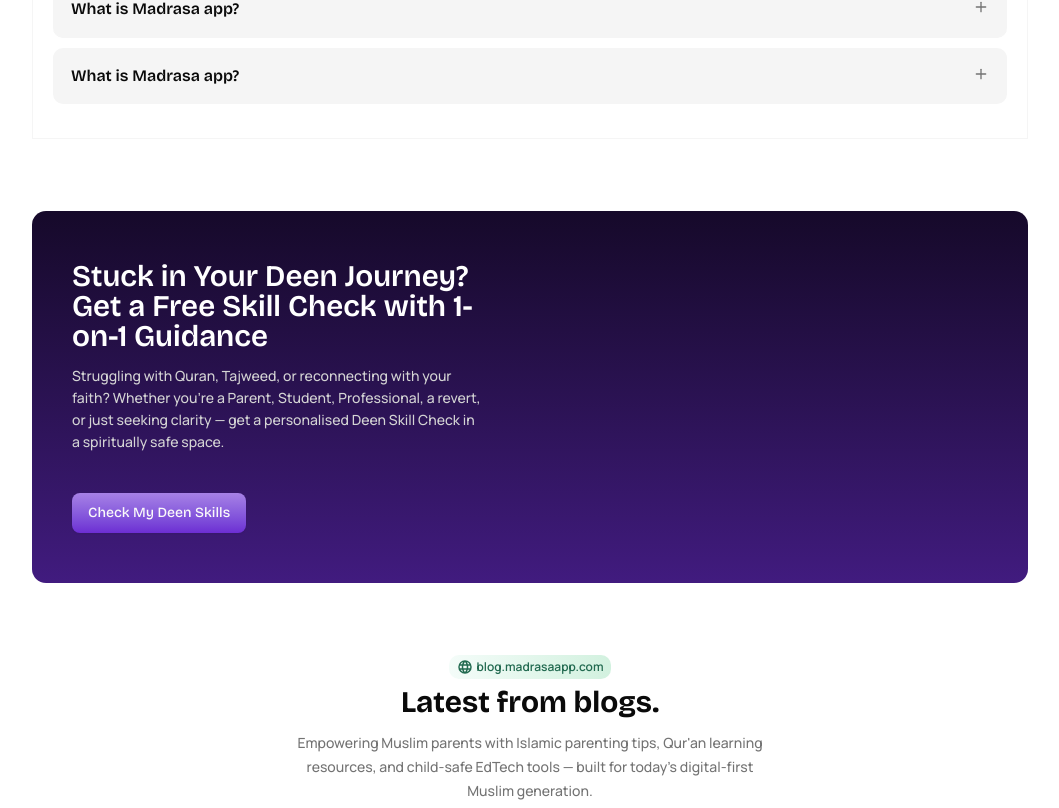
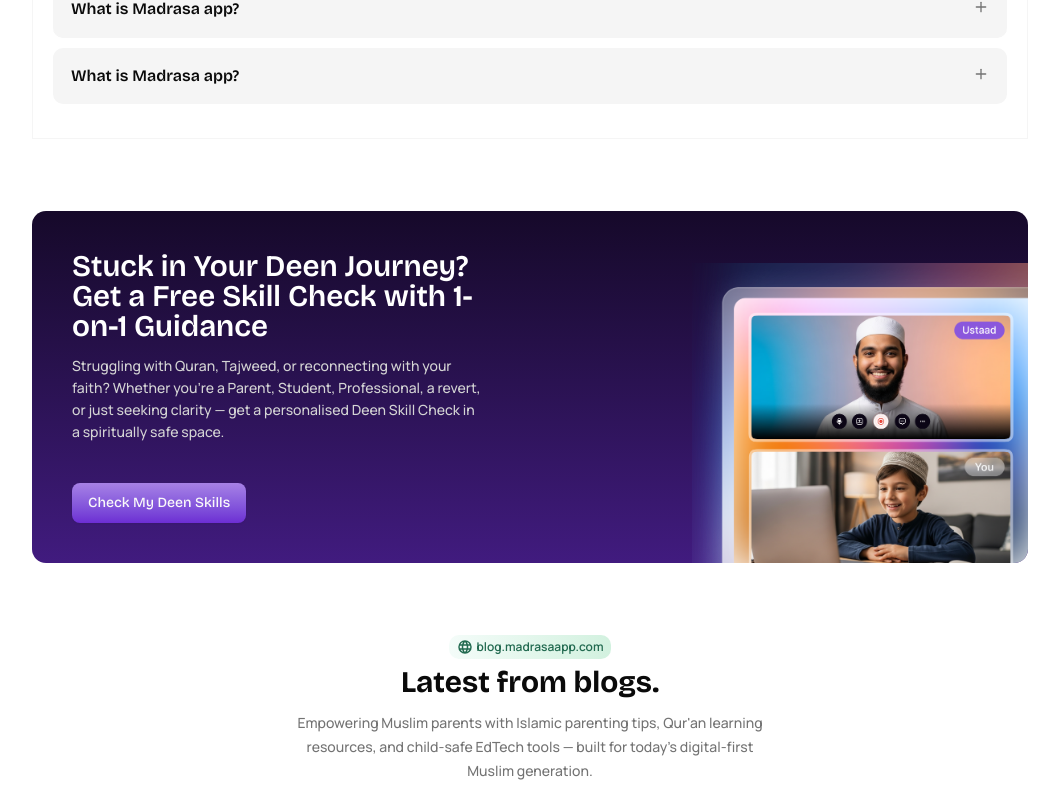
Before and after one commit to aumirza/madrasa-landing, a Next.js app: page / in a window 1280 px wide. Shown: the part 4772-5580 px from the top of the page, without its empty margins (110-1169 px from the left). Built offline with nearby package versions, Linux system fonts and the light colour scheme.

Commit message:
feat: add decorative background and foreground images to StuckInDeenBanner component

```diff
--- a/src/components/marketing/StuckInDeenBannner.tsx
+++ b/src/components/marketing/StuckInDeenBannner.tsx
@@ -1,10 +1,13 @@
+import Image from 'next/image';
+import bannerEffect from '@/assets/images/banner-effect.png';
+import stuckBanner from '@/assets/images/stuck-in-deen-banner.png';
 import { Container } from '../layouts/Container';
 import { Button } from '../ui/button';
 
 export default function StuckInDeenBanner() {
   return (
     <Container>
-      <div className="flex h-[23.25rem] items-center justify-between rounded-xl bg-gradient-to-b from-primary-900 to-primary-700 p-10">
+      <div className="flex items-center justify-between overflow-x-hidden rounded-xl bg-gradient-to-b from-primary-900 to-primary-700 p-10">
         {/* right */}
         <div className="flex w-[25.75rem] flex-col gap-10">
           <div className="flex flex-col gap-3.5">
@@ -23,7 +26,35 @@
             Check My Deen Skills
           </Button>
         </div>
-        <div className="" />
+        <div className="-mr-10 -mb-13 relative flex items-center justify-end">
+          {/* decorative background effect */}
+          <div className="absolute inset-0 z-10 overflow-hidden">
+            <Image
+              alt="Decorative banner background"
+              className="object-cover"
+              fill
+              priority
+              src={bannerEffect}
+              style={{
+                transform: 'scale(1.9) translateX(6rem)',
+                filter: 'blur(12px)',
+                opacity: '70%',
+              }}
+            />
+          </div>
+
+          {/* foreground illustration */}
+          <div className="relative z-20 w-[14rem] md:w-[18rem] lg:w-[21rem]">
+            <Image
+              alt="Person thinking — Stuck in Deen banner"
+              className="block"
+              height={240}
+              priority
+              src={stuckBanner}
+              width={336}
+            />
+          </div>
+        </div>
       </div>
     </Container>
   );
```
Also changed, not shown: src/assets/images/banner-effect.png (added), src/assets/images/stuck-in-deen-banner.png (added).
